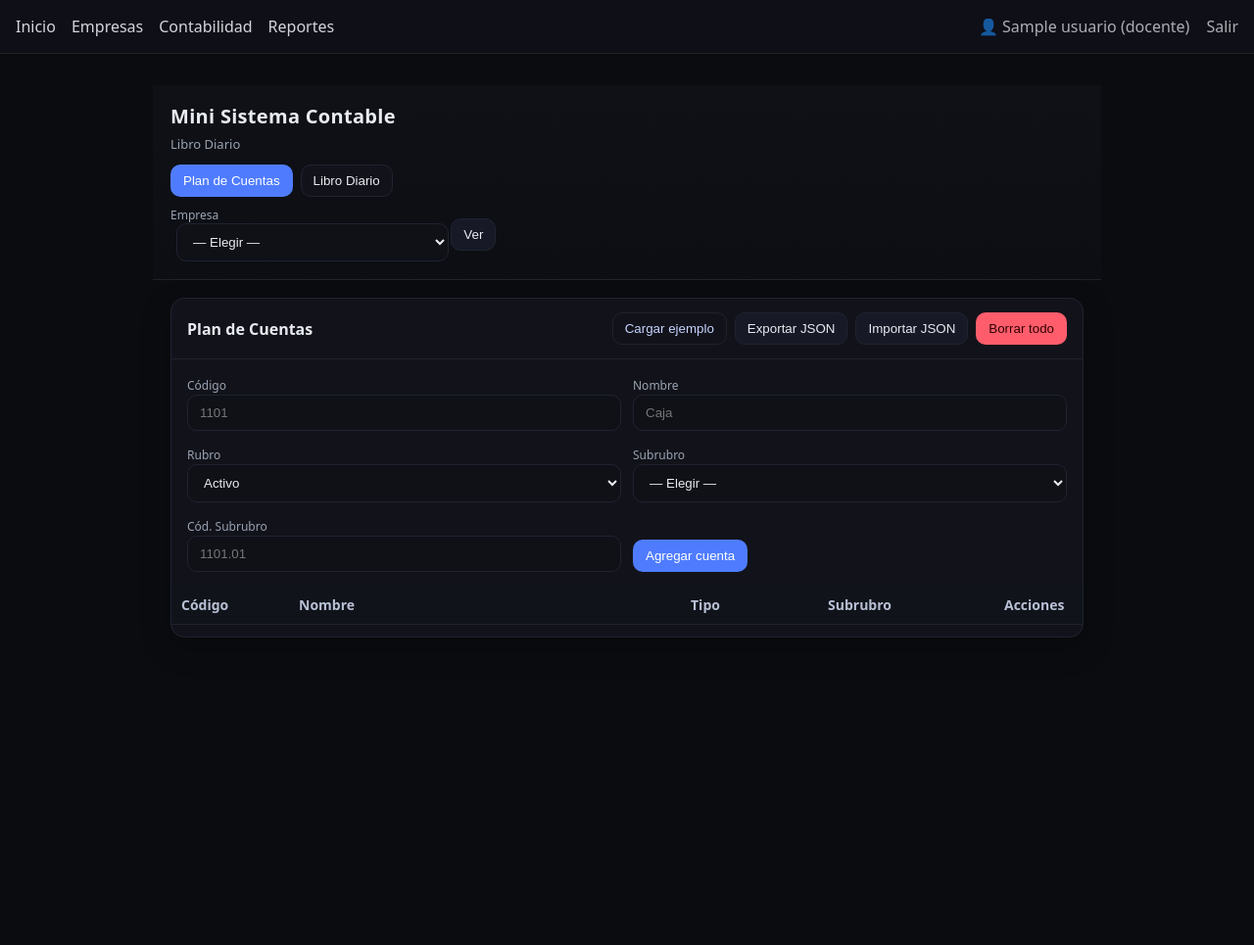
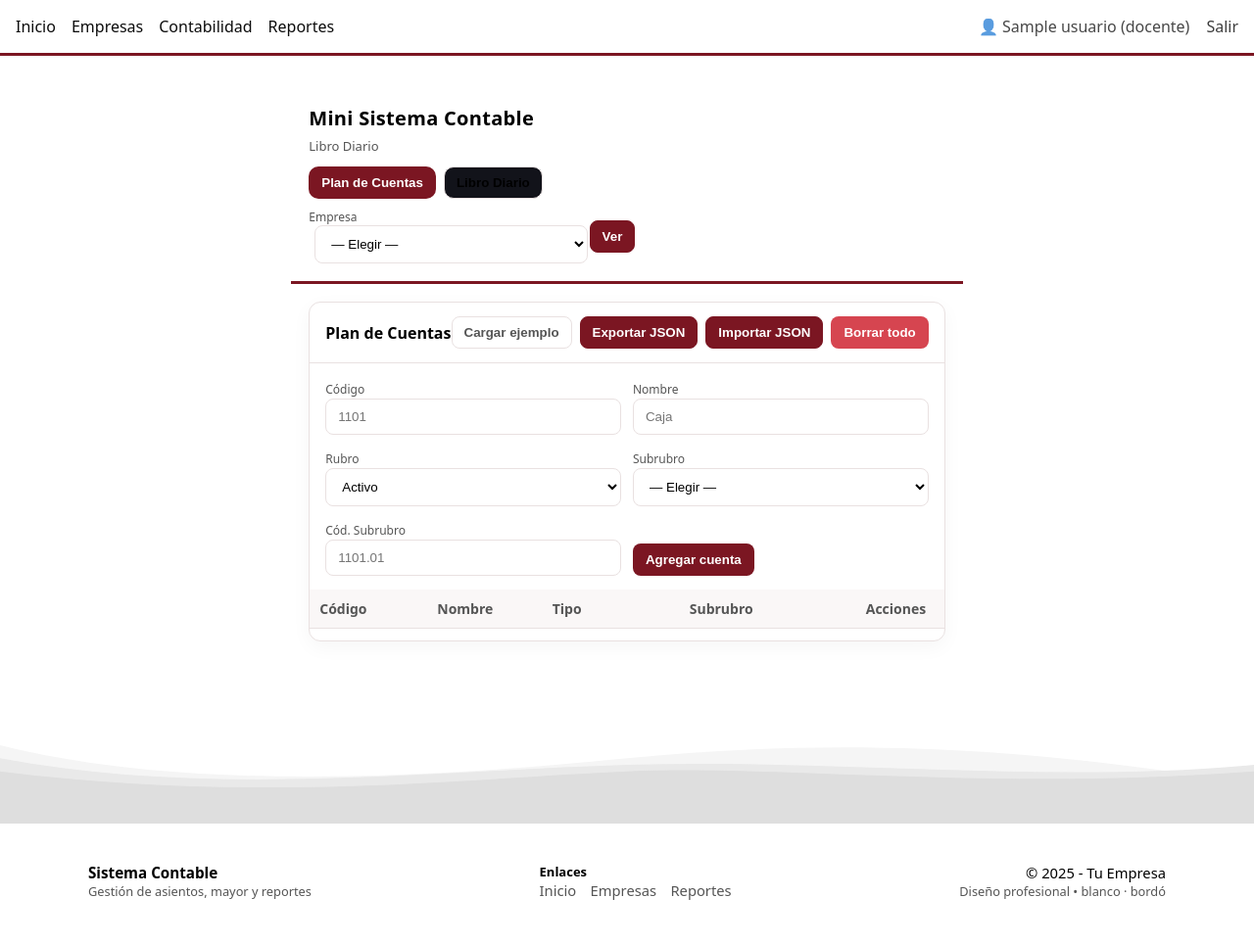
Before and after one commit to RamiroTaverna/app-contabilidad, a Flask app: page /accounting/mini in a window 1280 px wide. Shown: the whole page at 98% size. Before the commit the page ends 651 px from the top, so only its background shows below. Run offline with Flask 3, Linux system fonts and the light colour scheme; the visitor is signed in with stand-in values (Sample User, id 1); tables that the repository leaves empty hold one stand-in row (values such as "Sample post"); lists and menus that the app fills with data are empty; parts of the project's set-up code (start-up, migrations or seed data) failed here and were passed over.

Commit message:
mejora diseño

```diff
--- a/static/accounting/mini.css
+++ b/static/accounting/mini.css
@@ -1,40 +1,53 @@
-:root{ --bg:#0b0c10; --card:#12131a; --fg:#e8ebf1; --muted:#9aa3b2; --primary:#4f7cff; --accent:#37d39b; --danger:#ff5d6c; --border:#1f2330; }
+:root{ /* White + Bordó theme */
+	--bg: #ffffff;
+	--card: #ffffff;
+	--fg: #000000;
+	--muted: #555555;
+	--primary: #7B1622; /* bordo as primary */
+	--accent: #7B1622;
+	--danger: #d64550;
+	--border: #e9e1e1;
+}
 *{box-sizing:border-box}
 .msc-body{background:var(--bg);color:var(--fg);}
-.msc-header{position:sticky;top:0;background:linear-gradient(180deg,#0f1117 0%, #0c0e13 100%);border-bottom:1px solid var(--border);z-index:5}
+.msc-header{position:sticky;top:0;background:linear-gradient(180deg,#ffffff 0%, #ffffff 100%);border-bottom:3px solid var(--primary);z-index:5}
 .msc-wrap{max-width:1100px;margin:0 auto;padding:18px}
-.msc-title{margin:0;font-size:20px;letter-spacing:.3px}
+#tabs, #rep-tabs { display:flex; gap:8px; flex-wrap:wrap; margin-top:12px }
+#tabs button, #rep-tabs button { background:#fff; color:var(--fg); border:1px solid var(--border); padding:8px 12px; border-radius:10px; cursor:pointer }
+#tabs button.active, #rep-tabs button.active { background:var(--primary); border-color:transparent; color:white }
+
+.msc-title{margin:0;font-size:20px;letter-spacing:.3px;font-weight:700}
 .msc-sub{color:var(--muted);font-size:13px;margin-top:6px}
 #tabs{display:flex;gap:8px;flex-wrap:wrap;margin-top:12px}
 #tabs button{background:#12131a;color:var(--fg);border:1px solid var(--border);padding:8px 12px;border-radius:10px;cursor:pointer}
 #tabs button.active{background:var(--primary);border-color:transparent;color:white}
 
 .msc-main{max-width:1100px;margin:18px auto;padding:0 18px 40px;display:grid;gap:16px}
-section{background:var(--card);border:1px solid var(--border);border-radius:14px;box-shadow:0 10px 30px rgba(0,0,0,.25)}
+section{background:var(--card);border:1px solid var(--border);border-radius:12px;box-shadow:0 6px 20px rgba(11,11,12,0.04)}
 section header{position:unset;background:none;border:none}
 section .title{display:flex;align-items:center;justify-content:space-between;padding:14px 16px;border-bottom:1px solid var(--border)}
-section h2{margin:0;font-size:16px}
+section h2{margin:0;font-size:16px;font-weight:700}
 .actions{display:flex;gap:8px;flex-wrap:wrap}
-.btn{background:#171926;border:1px solid var(--border);color:var(--fg);padding:8px 12px;border-radius:10px;cursor:pointer}
+.btn{background:var(--primary);border:1px solid var(--primary);color:white;padding:8px 12px;border-radius:8px;cursor:pointer;font-weight:600}
 .btn.primary{background:var(--primary);color:#fff;border-color:transparent}
-.btn.accent{background:var(--accent);color:#072615;border-color:transparent}
-.btn.danger{background:var(--danger);color:#300;border-color:transparent}
-.btn.ghost{background:transparent;border-color:var(--border)}
+.btn.accent{background:var(--accent);color:#fff;border-color:transparent}
+.btn.danger{background:var(--danger);color:#fff;border-color:transparent}
+.btn.ghost{background:transparent;border-color:var(--border);color:var(--muted)}
 .grid{display:grid;gap:12px}
 .two{grid-template-columns:1fr 1fr}
 .three{grid-template-columns:1fr 1fr 1fr}
 
 label{font-size:12px;color:var(--muted)}
-input, select, textarea{width:100%;padding:10px 12px;border-radius:10px;border:1px solid var(--border);background:#0f1117;color:var(--fg)}
+input, select, textarea{width:100%;padding:10px 12px;border-radius:8px;border:1px solid var(--border);background:#fff;color:var(--fg)}
 input[type="number"]{text-align:right}
 
 table{width:100%;border-collapse:collapse}
 th, td{padding:10px;border-bottom:1px solid var(--border);font-size:14px}
-th{color:#b8c0d4;text-align:left;background:#10131a;position:sticky;top:0}
-tr:hover td{background:#0f131c}
+th{color:var(--muted);text-align:left;background:#faf7f7;position:sticky;top:0}
+tr:hover td{background:#fff}
 tfoot td{font-weight:600}
 
-.pill{font-size:11px;padding:2px 8px;border-radius:999px;border:1px solid var(--border);background:#0f1117;color:#b8c0d4}
+.pill{font-size:11px;padding:2px 8px;border-radius:999px;border:1px solid var(--border);background:var(--primary);color:white;font-weight:700}
 .ok{color:#0ee28b}
 .bad{color:#ff808b}
 
@@ -43,3 +56,23 @@
 
 .footer{color:var(--muted);text-align:center;font-size:12px;margin-top:8px}
 .hint{color:var(--muted);font-size:12px}
+
+/* Footer (mini) — waves and layout for accounting pages */
+.site-footer{ position:relative; margin-top:1rem; color:var(--fg); font-size:13px; }
+.footer-waves{ position:relative; line-height:0; }
+.footer-waves svg{ display:block; width:100%; height:48px; }
+.footer-content{ padding:.5rem 0 0.9rem; background:transparent; }
+.footer-grid{ display:flex; gap:1rem; align-items:center; justify-content:space-between; }
+.footer-col{ color:var(--fg); }
+.footer-brand{ font-weight:700; font-size:.95rem; margin-bottom:0; }
+.footer-nav{ display:flex; flex-direction:row; gap:.9rem; align-items:center; }
+.footer-nav a{ color:var(--muted); text-decoration:none; font-size:0.92rem; }
+.footer-nav a:hover{ color:var(--fg); text-decoration:underline; }
+.footer-right{ text-align:right; font-size:0.92rem; }
+.site-footer .hint{ color:var(--muted); font-size:0.8rem; }
+
+@media (max-width:900px){
+	.footer-grid{ flex-direction:column; align-items:flex-start; gap:.4rem; }
+	.footer-right{ text-align:left; }
+	.footer-waves svg{ height:40px; }
+}
--- a/static/css/style.css
+++ b/static/css/style.css
@@ -1,16 +1,26 @@
-:root { --bg:#0b0b10; --fg:#eaeaea; --muted:#a0a0a0; --card:#141420; --btn:#2b2bff; }
+:root { /* Theme: professional white + bordó accent + black text */
+	--bg: #ffffff;
+	--fg: #000000;
+	--muted: #4a4a4a;
+	--card: #ffffff;
+	--border: #e6dcdc;
+	--bordo: #7B1622;
+	--btn: var(--bordo);
+}
 *{ box-sizing:border-box; }
-body { margin:0; background:var(--bg); color:var(--fg); font-family:system-ui,Segoe UI,Roboto,Ubuntu,sans-serif; }
-.nav { display:flex; gap:1rem; padding:1rem; background:#0f0f18; border-bottom:1px solid #222; }
-.nav a { color:var(--fg); text-decoration:none; opacity:.9; }
+.body { margin:0; }
+body { margin:0; background:var(--bg); color:var(--fg); font-family:system-ui,Segoe UI,Roboto,Ubuntu,sans-serif; display:flex; flex-direction:column; min-height:100vh; }
+.nav { display:flex; gap:1rem; padding:1rem; background:var(--bg); border-bottom:3px solid var(--bordo); }
+.nav a { color:var(--fg); text-decoration:none; opacity:0.95; }
 .nav .right { margin-left:auto; opacity:.8; }
-.container { max-width:1000px; margin:2rem auto; padding:0 1rem; }
+.container { max-width:1100px; margin:2rem auto; padding:0 1rem; }
+.container{ flex:1; }
 .grid { list-style:none; padding:0; display:grid; grid-template-columns:repeat(auto-fit,minmax(220px,1fr)); gap:1rem; }
-.card { background:var(--card); border:1px solid #222; padding:1rem; border-radius:16px; }
-button { background:var(--btn); color:white; border:none; padding:.6rem 1rem; border-radius:10px; cursor:pointer; }
+.card { background:var(--card); border:1px solid var(--border); padding:1rem; border-radius:12px; box-shadow:0 6px 18px rgba(0,0,0,0.06); }
+button { background:var(--btn); color:white; border:none; padding:.6rem 1rem; border-radius:8px; cursor:pointer; font-weight:600; }
 button[disabled]{ opacity:.4; cursor:not-allowed; }
-input { width:100%; padding:.6rem .8rem; border-radius:10px; border:1px solid #333; background:#0f0f18; color:var(--fg); }
-h1,h2,h3{ margin:.2rem 0 1rem; }
+input { width:100%; padding:.6rem .8rem; border-radius:8px; border:1px solid var(--border); background:#fff; color:var(--fg); }
+h1,h2,h3{ margin:.2rem 0 1rem; font-weight:700; }
 p{ color:var(--muted); margin:.2rem 0; }
 
 /* tarjetas tipo lobby/sala */
@@ -18,18 +28,38 @@
 .card{ background:var(--card); border:1px solid #222; padding:1rem; border-radius:16px; }
 .card-head{ display:flex; align-items:center; gap:.5rem; }
 .card-title{ margin:0; font-size:1.1rem; }
-.pill{ margin-left:auto; background:#1d2b4d; color:#b8c7ff; border-radius:999px; padding:.2rem .55rem; font-size:.85rem; }
+.pill{ margin-left:auto; background:var(--bordo); color:white; border-radius:999px; padding:.2rem .55rem; font-size:.85rem; font-weight:700; }
 
 .slots{ display:grid; grid-template-columns:repeat(6, 36px); gap:.4rem; margin:.8rem 0 1.1rem; }
-.slot{ width:36px; height:36px; border-radius:12px; display:grid; place-items:center; border:1px dashed #333; }
-.slot.empty{ background:#0f0f18; opacity:.6; }
-.slot.filled{ background:#182238; border-color:#263455; }
-.avatar{ width:26px; height:26px; border-radius:50%; background:#2b2bff; display:grid; place-items:center; color:white; font-weight:700; }
+.slot{ width:36px; height:36px; border-radius:12px; display:grid; place-items:center; border:1px dashed var(--border); }
+.slot.empty{ background:#fff; color:var(--muted); opacity:0.9; }
+.slot.filled{ background:#f7eef0; border-color:rgba(123,22,34,0.12); }
+.avatar{ width:26px; height:26px; border-radius:50%; background:var(--bordo); display:grid; place-items:center; color:white; font-weight:700; }
 
 .actions{ display:flex; gap:.6rem; }
-.btn{ background:var(--btn); color:white; border:none; padding:.55rem .9rem; border-radius:10px; cursor:pointer; }
+.btn{ background:var(--btn); color:white; border:none; padding:.55rem .9rem; border-radius:8px; cursor:pointer; font-weight:600; }
 .btn[disabled]{ opacity:.6; cursor:not-allowed; }
-.btn.ghost{ background:transparent; border:1px solid #2f2f4f; color:#c7d3ff; }
+.btn.ghost{ background:transparent; border:1px solid var(--border); color:var(--muted); }
 
-.create-form{ display:flex; gap:.6rem; max-width:520px; }
+.create-form{ display:flex; gap:.6rem; max-width:620px; }
 .create-form input{ flex:1; }
+
+/* Footer styles: compact horizontal waves and content */
+.site-footer{ position:relative; margin-top:0; color:var(--fg); font-size:14px; }
+.footer-waves{ position:relative; line-height:0; }
+.footer-waves svg{ display:block; width:100%; height:48px; }
+.footer-content{ padding:.6rem 0 1rem; background:transparent; }
+.footer-grid{ display:flex; gap:1rem; align-items:center; justify-content:space-between; }
+.footer-col{ color:var(--fg); }
+.footer-brand{ font-weight:700; font-size:.95rem; margin-bottom:0; }
+.footer-nav{ display:flex; flex-direction:row; gap:1rem; align-items:center; }
+.footer-nav a{ color:var(--muted); text-decoration:none; font-size:0.95rem; }
+.footer-nav a:hover{ color:var(--fg); text-decoration:underline; }
+.footer-right{ text-align:right; font-size:0.95rem; }
+.site-footer .hint{ color:var(--muted); font-size:0.85rem; }
+
+@media (max-width:900px){
+	.footer-grid{ flex-direction:column; align-items:flex-start; gap:.5rem; }
+	.footer-right{ text-align:left; }
+	.footer-waves svg{ height:40px; }
+}
--- a/templates/base.html
+++ b/templates/base.html
@@ -32,12 +32,12 @@
 
     <div class="right">
       {% if user %}
-        <span style="margin-right:.8rem; opacity:.9;">👤 {{ user.nombre }} ({{ user.rol.value }})</span>
+  {%- set _role_label = 'dueño' if user.rol.value == 'dueno' else user.rol.value -%}
+  <span style="margin-right:.8rem; opacity:.9;">👤 {{ user.nombre }} ({{ _role_label }})</span>
         <a href="{{ url_for('auth.logout') }}">Salir</a>
-      {% else %}
-        <a href="{{ url_for('auth.login_form') }}">Ingresar</a>
-        <a href="{{ url_for('auth.register') }}" style="margin-left:.6rem;">Registrarse</a>
-        <a href="{{ url_for('auth.login') }}" style="margin-left:.6rem;">Google</a>
+    {% else %}
+     <!-- Un solo botón "Ingresar" que inicia el flujo de Google OAuth -->
+     <a href="{{ url_for('auth.login') }}" class="btn">Ingresar</a>
       {% endif %}
     </div>
   </nav>
@@ -72,6 +72,45 @@
     });
   </script>
 
+  {% if not request.args.get('embed') %}
+  <!-- FOOTER -->
+  <footer class="site-footer">
+    <div class="footer-waves" aria-hidden="true">
+      <!-- Three layered SVG waves in grayscale tones -->
+      <svg viewBox="0 0 1200 120" preserveAspectRatio="none" xmlns="http://www.w3.org/2000/svg" style="width:100%; height:80px; display:block;">
+        <path d="M0,0 C150,60 350,60 600,20 C850,-20 1050,20 1200,60 L1200,120 L0,120 Z" fill="#f5f5f5"></path>
+        <path d="M0,20 C200,80 400,40 600,30 C800,20 1000,60 1200,30 L1200,120 L0,120 Z" fill="#e9e9e9"></path>
+        <path d="M0,40 C250,90 450,50 600,40 C750,30 950,70 1200,40 L1200,120 L0,120 Z" fill="#dedede"></path>
+      </svg>
+    </div>
+
+    <div class="footer-content container">
+      <div class="footer-grid">
+        <div class="footer-col">
+          <div class="footer-brand">Sistema Contable</div>
+          <div class="hint">Gestión de asientos, mayor y reportes</div>
+        </div>
+        <div class="footer-col">
+          <strong>Enlaces</strong>
+          <nav class="footer-nav">
+            <a href="{{ url_for('home') }}">Inicio</a>
+            <a href="{{ url_for('companies.list_companies') if 'companies' in current_app.blueprints else '#' }}">Empresas</a>
+            <a href="{{ url_for('reports.index') if 'reports' in current_app.blueprints else '#' }}">Reportes</a>
+          </nav>
+        </div>
+        <div class="footer-col footer-right">
+          <div>© <span id="footer-year"></span> - Tu Empresa</div>
+          <div class="hint">Diseño profesional • blanco · bordó</div>
+        </div>
+      </div>
+    </div>
+  </footer>
+
+  <script>
+    // Set current year in footer
+    document.getElementById('footer-year').textContent = new Date().getFullYear();
+  </script>
+  {% endif %}
   <style>
     /* Toasts respetando tu paleta */
     #toasts{
--- a/templates/home.html
+++ b/templates/home.html
@@ -4,7 +4,8 @@
 <div class="container">
   {% if user %}
     <h1>Hola, {{ user.nombre }}</h1>
-    <p>Estás logueado como <strong>{{ user.rol.value }}</strong>.</p>
+  {%- set _role_label = 'dueño' if user.rol.value == 'dueno' else user.rol.value -%}
+  <p>Estás logueado como <strong>{{ _role_label }}</strong>.</p>
 
     <div class="actions" style="margin-top:1.5rem;">
       <a class="btn" href="{{ url_for('companies.list_companies') }}">Ver Empresas</a>
```
Also changed, not shown: auth.py (+12 -29 lines), templates/auth/login.html (+2 -21 lines), templates/auth/register.html (+2 -21 lines).
